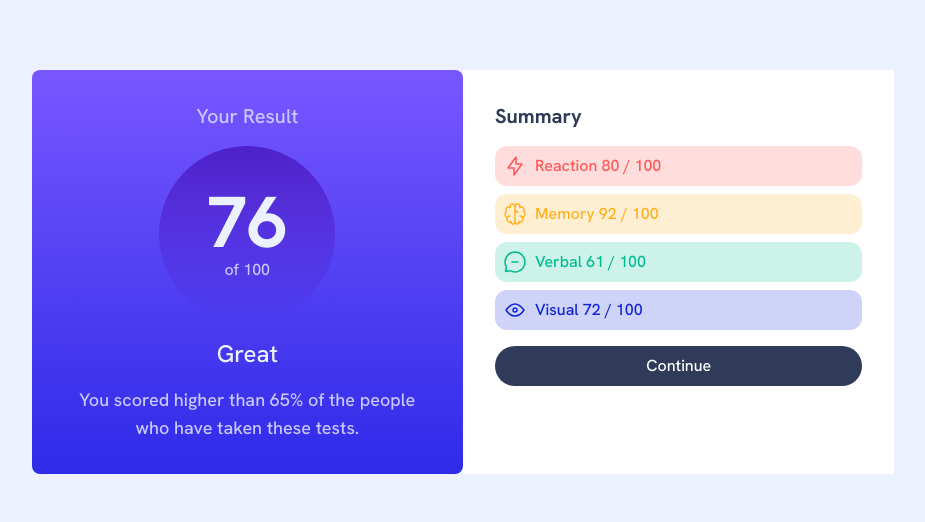
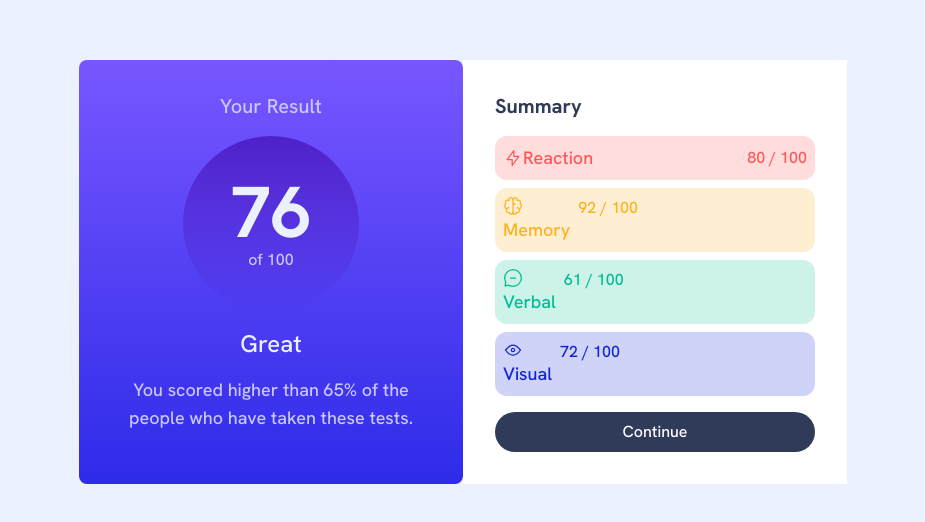
Before and after one commit to lilKriT/FEM-Results-Summary-Component, a React (Vite) app: page / in a window 1280 px wide. Shown: the part 128-650 px from the top of the page, without its empty margins (177-1102 px from the left). Built offline with nearby package versions, Linux system fonts and the light colour scheme.

Commit message:
Styling.

```diff
--- a/src/Summary.tsx
+++ b/src/Summary.tsx
@@ -12,7 +12,7 @@ const Summary = () => {
 
   return (
     <section className="bg-paleBlue h-screen w-screen flex justify-center items-center ">
-      <div className="flex">
+      <div className="flex max-w-3xl">
         {/* Left Column */}
         <div className="w-1/2 bgGradient rounded-lg p-8 flex flex-col items-center gap-4">
           <h2 className="text-xl text-lightLavender">Your Result</h2>
@@ -28,17 +28,29 @@ const Summary = () => {
         <div className="w-1/2 bg-white p-8 flex flex-col gap-2">
           <h2 className="text-xl font-bold text-darkGrayBlue mb-2">Summary</h2>
 
-          <div className="flex gap-2 bg-lightRed/20 text-lightRed p-2 rounded-xl">
-            <img src={Reaction} alt="" /> Reaction 80 / 100
+          <div className="flex gap-2 bg-lightRed/20 text-lightRed p-2 rounded-xl justify-between items-center">
+            <span className="flex flex-row">
+              <img src={Reaction} alt="" /> <p>Reaction</p>
+            </span>{" "}
+            <span className="flex justify-center items-center">80 / 100</span>
           </div>
           <div className="flex gap-2 bg-orangeYellow/20 text-orangeYellow p-2 rounded-xl">
-            <img src={Memory} alt="" /> Memory 92 / 100
+            <span>
+              <img src={Memory} alt="" /> <p>Memory</p>
+            </span>{" "}
+            92 / 100
           </div>
           <div className="flex gap-2 bg-greenTeal/20 text-greenTeal p-2 rounded-xl">
-            <img src={Verbal} alt="" /> Verbal 61 / 100
+            <span>
+              <img src={Verbal} alt="" /> <p>Verbal</p>
+            </span>{" "}
+            61 / 100
           </div>
           <div className="flex gap-2 bg-cobaltBlue/20 text-cobaltBlue p-2 rounded-xl">
-            <img src={Visual} alt="" /> Visual 72 / 100
+            <span>
+              <img src={Visual} alt="" /> <p>Visual</p>
+            </span>{" "}
+            72 / 100
           </div>
           <a
             href="#"
```
